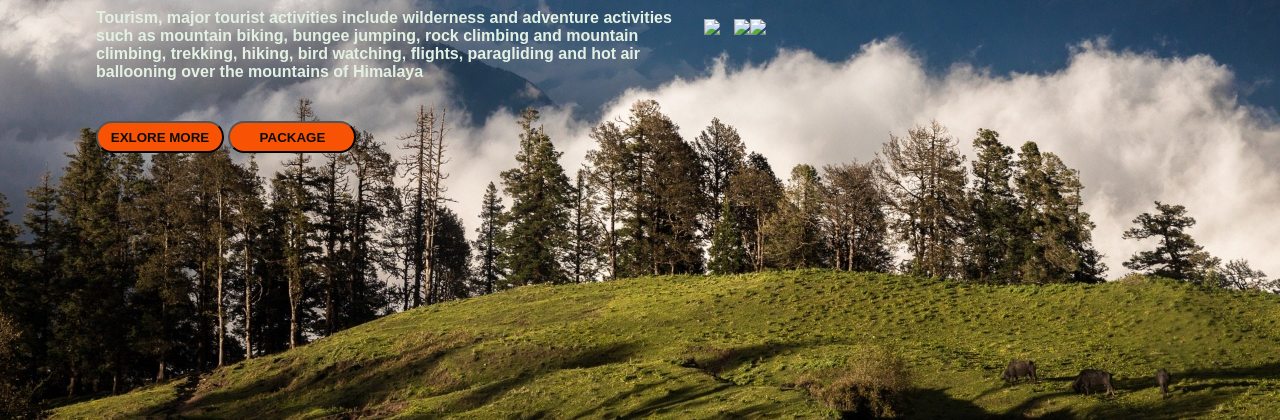
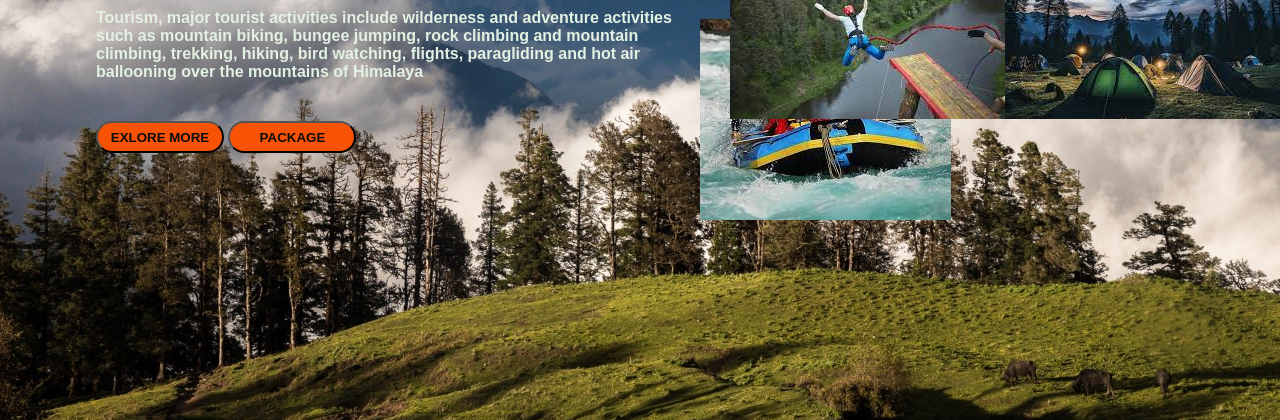
Before and after one commit to RAVAN227414/TOURISMN, a plain HTML site: page index.html in a window 1280 px wide. Shown: the part 380-800 px from the top of the page. Drawn offline with Linux system fonts and the light colour scheme; the site is published under a folder, as on GitHub Pages, so addresses that start at the root find nothing.

Commit message:
Update index.html

```diff
--- a/index.html
+++ b/index.html
@@ -30,13 +30,13 @@
                 <button>PACKAGE</button>
             </div>
             <div class="riz">
-                <img src="/img/rafting.jpg">
+                <img src="./img/rafting.jpg">
             </div>
             <div class="fiz">
-                <img src="/img/bingi.jpg">
+                <img src="./img/bingi.jpg">
             </div>
             <div class="kiz">
-                <img src="/img/camping.jpg">
+                <img src="./img/camping.jpg">
             </div>
 
 
```
